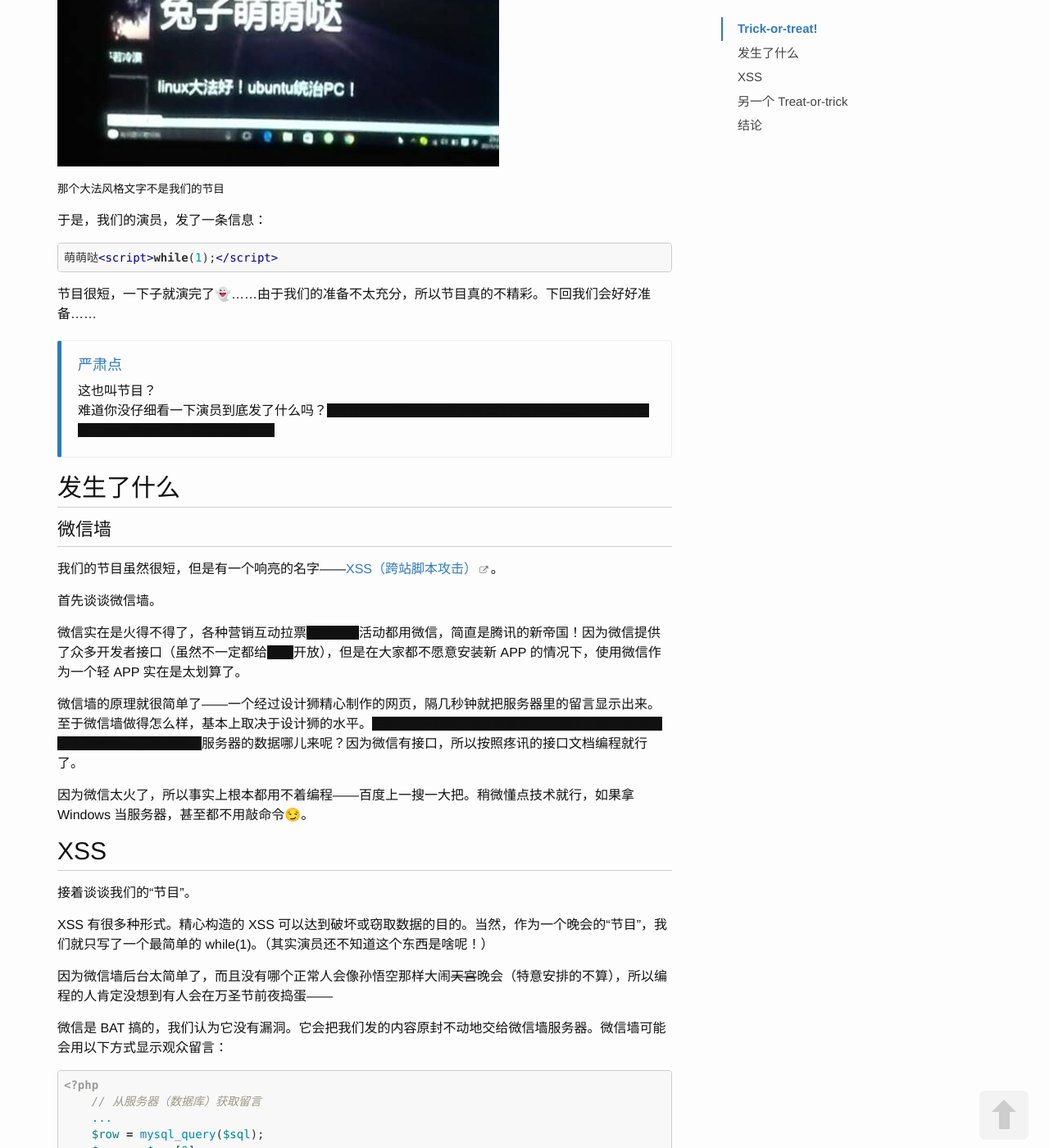
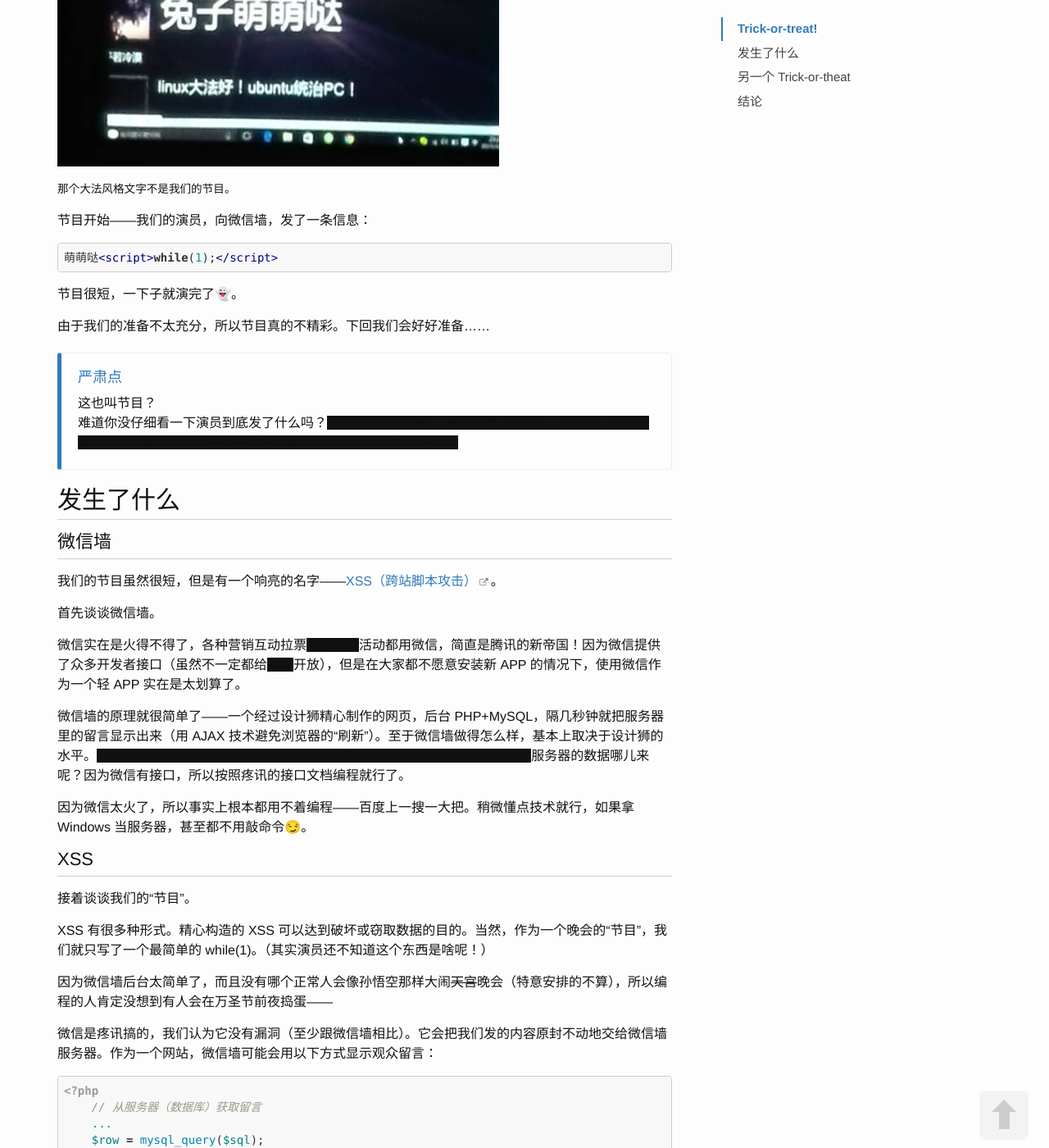
Before and after one commit to upclinux/upclinux2.github.io, a Jekyll site: the page built from _posts/2015-10-31-halloween.markdown, in a window 1280 px wide and 1400 px high, scrolled down 1344 px. Shown: the whole window at 82% size. Built offline with Jekyll 4.4.1, drawn with Linux system fonts in a browser that asks for light colours; nearby versions of some CDN libraries; emoji names are drawn with the system emoji font; comment, search, counter and statistics services are not loaded; some of the changed text lies outside the part shown.

Commit message:
修正笔误

```diff
--- a/_posts/2015-10-31-halloween.markdown
+++ b/_posts/2015-10-31-halloween.markdown
@@ -30,22 +30,24 @@ tags: XSS
 
 ![微信墙]({{site.baseurl}}/images/2015-10-31-halloween/2.jpg)
 
-<small>那个大法风格文字不是我们的节目</small>
+<small>那个大法风格文字不是我们的节目。</small>
 
-于是，我们的演员，发了一条信息：
+节目开始——我们的演员，向微信墙，发了一条信息：
 
 {% highlight html %}
 萌萌哒<script>while(1);</script>
 {% endhighlight %}
 
-节目很短，一下子就演完了:ghost:……由于我们的准备不太充分，所以节目真的不精彩。下回我们会好好准备……
+节目很短，一下子就演完了:ghost:。
+
+由于我们的准备不太充分，所以节目真的不精彩。下回我们会好好准备……
 
 [% callout %]
 严肃点
 
 这也叫节目？
 
-难道你没仔细看一下演员到底发了什么吗？<span class="blackout">我们的演员反映说，大屏幕黑了3分钟，投影仪一直在重启，最后重新打开网页才上去……</span>
+难道你没仔细看一下演员到底发了什么吗？<span class="blackout">我们的演员反映说，大屏幕黑了3分钟，投影仪（其实应该是操作投影仪的人）一直在重启，最后重新打开网页才上去……</span>
 [% endcallout %]
 
 # 发生了什么
@@ -58,11 +60,11 @@ tags: XSS
 
 微信实在是火得不得了，各种营销互动拉票<span class="blackout">集赞骗人</span>活动都用微信，简直是腾讯的新帝国！因为微信提供了众多开发者接口（虽然不一定都给<span class="blackout">屌丝</span>开放），但是在大家都不愿意安装新 APP 的情况下，使用微信作为一个轻 APP 实在是太划算了。
 
-微信墙的原理就很简单了——一个经过设计狮精心制作的网页，隔几秒钟就把服务器里的留言显示出来。至于微信墙做得怎么样，基本上取决于设计狮的水平。<span class="blackout">后端PHP+前端AJAX都普及到泛滥了，所以随便找个人都能把后台写出来。</span>服务器的数据哪儿来呢？因为微信有接口，所以按照疼讯的接口文档编程就行了。
+微信墙的原理就很简单了——一个经过设计狮精心制作的网页，后台 PHP+MySQL，隔几秒钟就把服务器里的留言显示出来（用 AJAX 技术避免浏览器的“刷新”）。至于微信墙做得怎么样，基本上取决于设计狮的水平。<span class="blackout">后端PHP+前端AJAX都普及到泛滥了，所以随便找个人都能把后台写出来。</span>服务器的数据哪儿来呢？因为微信有接口，所以按照疼讯的接口文档编程就行了。
 
 因为微信太火了，所以事实上根本都用不着编程——百度上一搜一大把。稍微懂点技术就行，如果拿 Windows 当服务器，甚至都不用敲命令:smirk:。
 
-# XSS
+## XSS
 
 接着谈谈我们的“节目”。
 
@@ -70,7 +72,7 @@ XSS 有很多种形式。精心构造的 XSS 可以达到破坏或窃取数据
 
 因为微信墙后台太简单了，而且没有哪个正常人会像孙悟空那样大闹<s>天宫</s>晚会（特意安排的不算），所以编程的人肯定没想到有人会在万圣节前夜捣蛋——
 
-微信是 BAT 搞的，我们认为它没有漏洞。它会把我们发的内容原封不动地交给微信墙服务器。微信墙可能会用以下方式显示观众留言：
+微信是疼讯搞的，我们认为它没有漏洞（至少跟微信墙相比）。它会把我们发的内容原封不动地交给微信墙服务器。作为一个网站，微信墙可能会用以下方式显示观众留言：
 
 {% highlight php %}
 <?php
@@ -100,10 +102,9 @@ XSS 的防范也是个技术活。原则很简单，**不要信任任何来自
 如果出于功能需要，不能过滤所有 HTML 标签，可以看一下百度Web前端开发部的[相关文章](http://fex.baidu.com/blog/2014/06/xss-frontend-firewall-1/)。他们试图站在前端的角度，在不过滤 HTML 标签的情况下阻止恶意元素的产生。
 [% endcallout %]
 
+# 另一个 Trick-or-theat
 
-# 另一个 Treat-or-trick
-
-既然一个简单的脚本就把微信墙搞垮了，那么他们微信墙后台的密码——`' or 'a'='a`。不信可以试试。
+既然一个简单的脚本就把微信墙搞垮了，那么他们微信墙后台的密码肯定是`' or 'a'='a`。不信可以试试。
 
 这是我们要演的另一个节目，节目的名字是 [SQL 注入](https://zh.wikipedia.org/wiki/SQL資料隱碼攻擊)，只不过今天太匆忙没做彩排。等以后再有晚会的时候，我们可能就会派人演出，到时候欢迎大家捧场:smirk:。
 
@@ -111,4 +112,4 @@ XSS 的防范也是个技术活。原则很简单，**不要信任任何来自
 
 现在处处都在强调“安全生产”，甚至[有一个工地](http://news.sina.com.cn/s/p/2014-08-05/115130633427.shtml)里面都写着`亲爱的工友们：在外打工，注意安全，一旦发生事故：别人睡你媳妇，打你孩子，花你的抚恤金！打工安全，为你自己。`
 
-所以，作为给人打工的IT农民工——码农，开发应用的时候怎能不注意安全呢？<span class="blackout">虽然程序猿一般没有媳妇孩子和抚恤金……</span>
+所以，作为给人打工的IT农民工——码农，开发应用的时候怎能不注意安全呢？<span class="blackout">虽然很多码农没有媳妇孩子和抚恤金</span>
```
